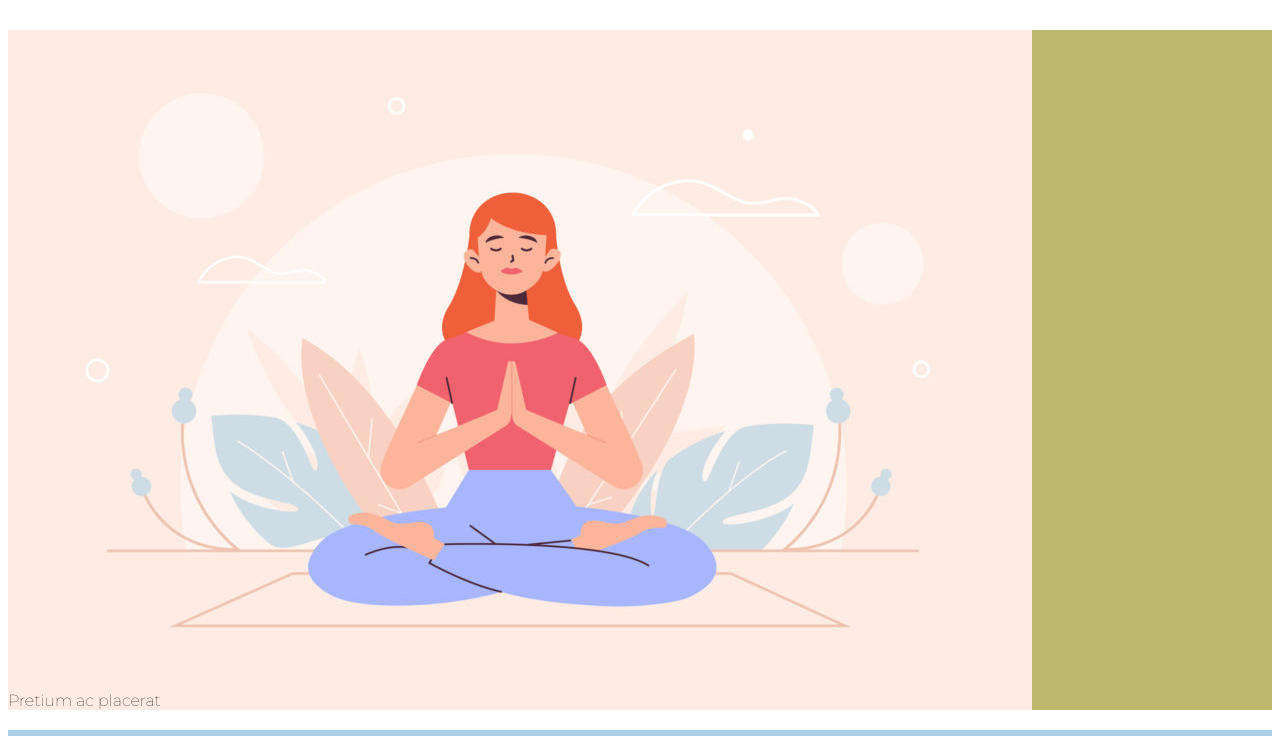
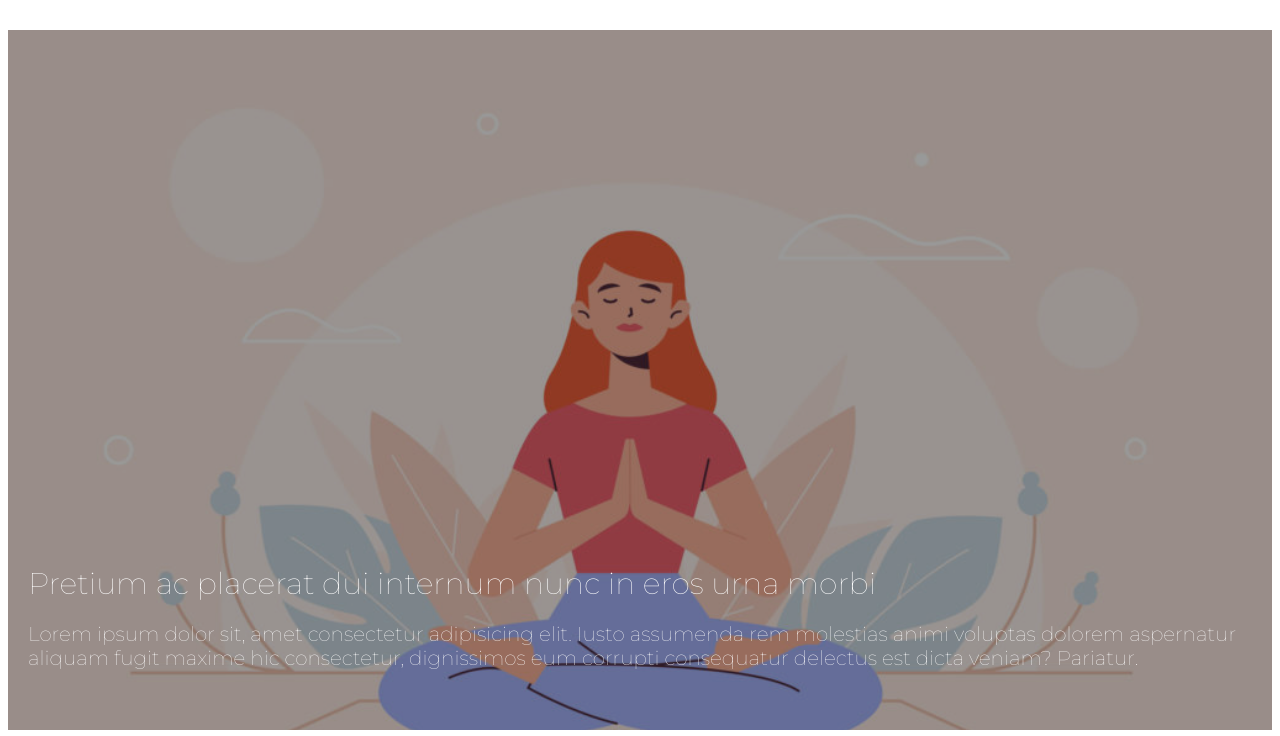
Before and after one commit to Vincedinardo21/htmlcss-wp, a plain HTML site: page index.html in a window 1280 px wide. Shown: the part 188-924 px from the top of the page. Drawn offline with Linux system fonts and the light colour scheme.

Commit message:
Completamento primo blocco

```diff
--- a/css/style.css
+++ b/css/style.css
@@ -49,16 +49,39 @@ a:hover {
 
 .blocco1 {
     position: relative;
-    height: 680px;
+    height: 700px;
     background-color:darkkhaki;
     margin-bottom: 20px;
     overflow: hidden;
 }
 
-.blocco1 div {
+.blocco1 img {
+    object-fit: cover;
+    width: 100%;
+}
+
+.alpha {
+    width: 100%;
+    height: 700px;
     position: absolute;
-    bottom: 0;
+    top: 0;
     left: 0;
+    background-color: rgba(0, 0, 0, 0.4);
+}
+
+.maintext {
+    position: absolute;
+    bottom: 40px;
+    left: 20px;
+    color: white;
+}
+
+.maintext p {
+    font-size: 20px;
+}
+
+.maintext div {
+    font-size: 30px;
 }
 
 .blocco2 {
--- a/index.html
+++ b/index.html
@@ -31,7 +31,13 @@
             <!-- Primo blocco -->
             <div class="blocco1">
                 <img src="img/banner.jpg" alt="banner">
-                <div>Pretium ac placerat</div>
+                <div class="alpha"></div>
+                <div class="maintext">
+                    <div>Pretium ac placerat dui internum nunc in eros urna morbi</div>
+                    <p>Lorem ipsum dolor sit, amet consectetur adipisicing elit. Iusto assumenda rem molestias animi voluptas dolorem aspernatur aliquam fugit maxime hic consectetur, dignissimos eum corrupti consequatur delectus est dicta veniam? Pariatur.</p>
+                </div>
+
+
             </div>
 
             <!-- Secondo blocco -->
```
